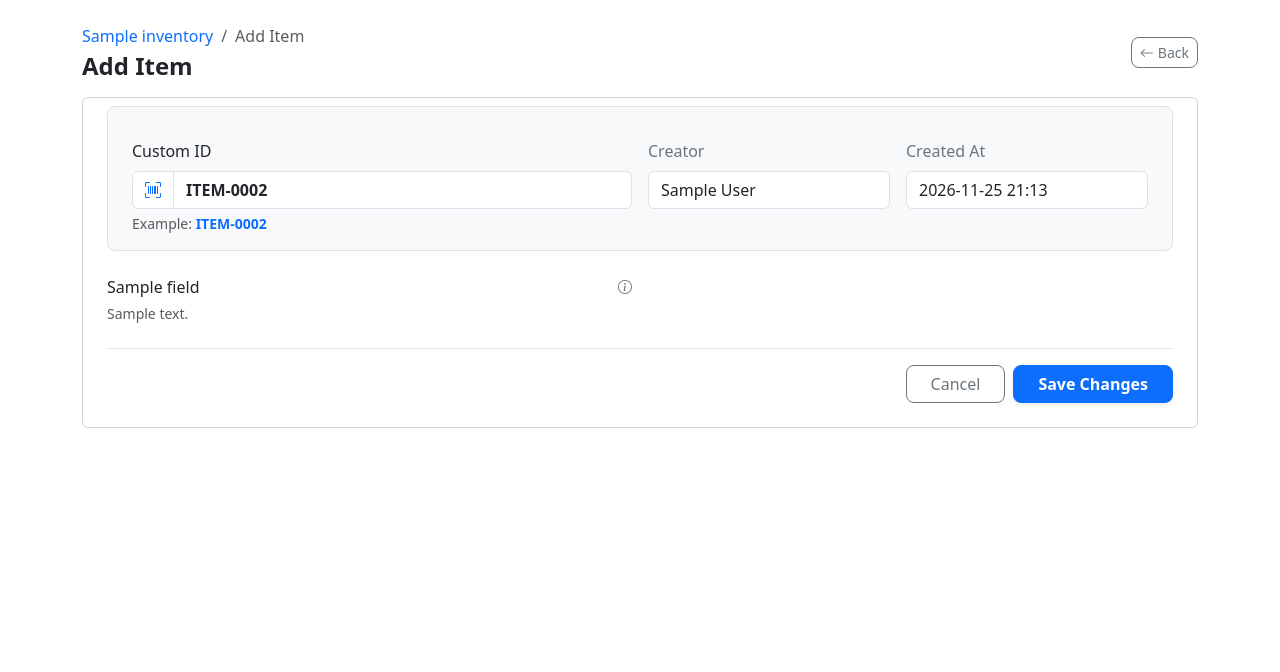
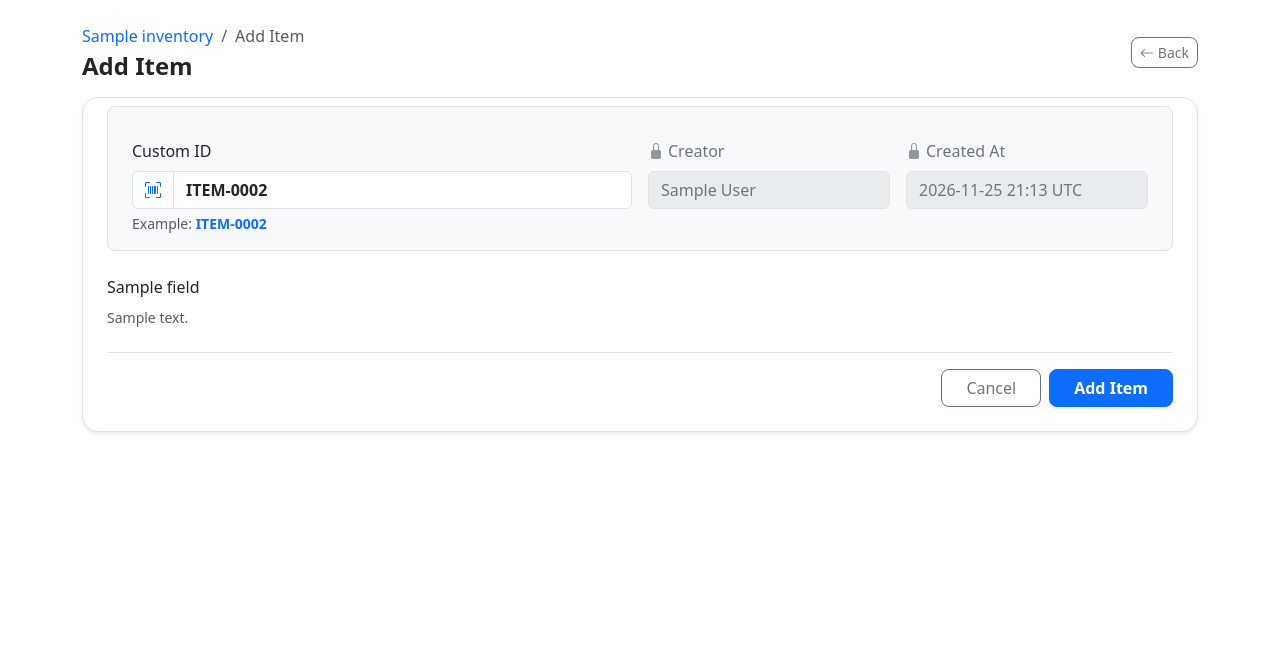
Before and after one commit to robiultechie-dotcom/inventory_hub, a Rails app: page /inventories/1/items/new in a window 1280 px wide. Shown: the part 56-728 px from the top of the page. Run offline with Rails 7, Linux system fonts and the light colour scheme; a user stored in the database is signed in; tables that the repository leaves empty hold one stand-in row (values such as "Sample post"); parts of the project's set-up code (start-up, migrations or seed data) failed here and were passed over; some libraries are stand-ins or nearby versions.

Commit message:
Refine item form UX with contextual submit label, read-only styling, and balanced grid

```diff
--- a/app/views/items/_form.html.erb
+++ b/app/views/items/_form.html.erb
@@ -1,6 +1,15 @@
-<% id_example = CustomIdGenerator.new(@inventory).generate(preview: true) %>
+<%
+  id_example = CustomIdGenerator.new(@inventory).generate(preview: true)
+  short_fields_count = @custom_fields.count { |f| !%w[text link].include?(f.field_type) }
+  short_col_class = case short_fields_count
+                    when 1 then "col-12"
+                    when 2, 4 then "col-md-6"
+                    else "col-md-6 col-lg-4"
+                    end
+  submit_label = @item.new_record? ? t('inventory.add_item') : t('common.save')
+%>
 
-<div class="card p-4">
+<div class="card border shadow-sm rounded-4 p-4">
   <%= form_with model: [ @inventory, @item ], local: true do |f| %>
     <%= f.hidden_field :lock_version %>
 
@@ -40,7 +49,7 @@
         <div class="input-group">
           <span class="input-group-text bg-body font-mono text-primary"><i class="bi bi-upc-scan"></i></span>
           <%= f.text_field :custom_id,
-                class: "form-control modern-input font-mono fw-semibold",
+                class: "form-control modern-input font-mono fw-semibold bg-body",
                 required: true,
                 placeholder: id_example %>
         </div>
@@ -50,18 +59,24 @@
       </div>
 
       <div class="col-md-3">
-        <label class="form-label modern-label text-secondary"><%= t('home.col_creator') %></label>
+        <label class="form-label modern-label text-secondary">
+          <i class="bi bi-lock-fill me-1 opacity-75"></i><%= t('home.col_creator') %>
+        </label>
         <input type="text"
-               class="form-control modern-input bg-body"
+               class="form-control modern-input bg-body-secondary text-secondary"
                value="<%= (@item.created_by || current_user)&.name %>"
+               readonly
                disabled>
       </div>
 
       <div class="col-md-3">
-        <label class="form-label modern-label text-secondary"><%= t('common.created_at') %></label>
+        <label class="form-label modern-label text-secondary">
+          <i class="bi bi-lock-fill me-1 opacity-75"></i><%= t('common.created_at') %>
+        </label>
         <input type="text"
-               class="form-control modern-input font-mono bg-body"
-               value="<%= (@item.created_at || Time.current).strftime('%Y-%m-%d %H:%M') %>"
+               class="form-control modern-input font-mono bg-body-secondary text-secondary"
+               value="<%= (@item.created_at || Time.current).utc.strftime('%Y-%m-%d %H:%M UTC') %>"
+               readonly
                disabled>
       </div>
     </div>
@@ -71,15 +86,8 @@
         <% val = @item.value_for(field) %>
         <% input_id = "item_field_#{field.id}" %>
         <% input_name = "field_values[#{field.id}]" %>
-        <div class="<%= field.field_type == 'text' || field.link? ? 'col-12' : 'col-md-6' %>">
-          <div class="d-flex align-items-center justify-content-between gap-2 mb-1">
-            <label for="<%= input_id %>" class="form-label modern-label mb-0"><%= field.name %></label>
-            <% if field.description.present? %>
-              <span class="text-secondary small flex-shrink-0" data-bs-toggle="tooltip" title="<%= field.description %>">
-                <i class="bi bi-info-circle"></i>
-              </span>
-            <% end %>
-          </div>
+        <div class="<%= field.field_type == 'text' || field.link? ? 'col-12' : short_col_class %>">
+          <label for="<%= input_id %>" class="form-label modern-label mb-1"><%= field.name %></label>
 
           <% case field.field_type %>
           <% when "string" %>
@@ -118,23 +126,50 @@
                    placeholder="https://...">
 
             <% if val.present? %>
-              <% url_str = val.to_s %>
+              <%
+                url_str = val.to_s.strip
+                parsed_uri = begin
+                  URI.parse(url_str)
+                rescue URI::InvalidURIError
+                  nil
+                end
+                host_label = parsed_uri&.host.presence || url_str
+                raw_name = parsed_uri&.path.present? && parsed_uri.path != "/" ? File.basename(parsed_uri.path) : host_label
+                file_label = CGI.unescape(raw_name.to_s).presence || host_label
+                is_image = url_str.match?(/\.(jpg|jpeg|png|gif|webp)(\?.*)?\z/i) ||
+                           url_str.include?("images.unsplash.com") ||
+                           url_str.include?("res.cloudinary.com") ||
+                           url_str.include?("iili.io")
+                is_pdf = url_str.match?(/\.pdf(\?.*)?\z/i)
+                icon_class = if is_pdf
+                               "bi-file-earmark-pdf-fill text-danger"
+                             elsif is_image
+                               "bi-image-fill text-info"
+                             else
+                               "bi-link-45deg text-primary"
+                             end
+              %>
               <div class="mt-2 p-2.5 rounded-3 border bg-body-tertiary">
-                <div class="d-flex align-items-center justify-content-between gap-2 mb-1.5">
-                  <span class="small text-secondary fw-medium"><i class="bi bi-eye me-1"></i><%= t('items.document_preview', default: 'Preview') %></span>
-                  <%= link_to url_str, target: "_blank", rel: "noopener noreferrer", class: "btn btn-sm btn-outline-primary rounded-3 py-0 px-2 font-mono" do %>
-                    <i class="bi bi-box-arrow-up-right me-1"></i><%= t('common.open') %>
+                <div class="d-flex flex-wrap align-items-center justify-content-between gap-2">
+                  <div class="d-flex align-items-center gap-2 overflow-hidden" style="min-width: 0;">
+                    <i class="bi <%= icon_class %> fs-5 flex-shrink-0"></i>
+                    <div class="overflow-hidden">
+                      <div class="fw-semibold text-body small text-truncate"><%= file_label %></div>
+                      <div class="text-secondary font-mono text-truncate" style="font-size: 0.72rem;"><%= host_label %></div>
+                    </div>
+                  </div>
+                  <%= link_to url_str, target: "_blank", rel: "noopener noreferrer", class: "btn btn-sm btn-outline-primary rounded-3 px-2.5 fw-semibold flex-shrink-0" do %>
+                    <span><%= t('common.open') %></span>
+                    <i class="bi bi-box-arrow-up-right ms-1"></i>
                   <% end %>
                 </div>
-                <% if url_str.match?(/\.(jpg|jpeg|png|gif|webp)(\?.*)?$/i) || url_str.include?("images.unsplash.com") || url_str.include?("res.cloudinary.com") || url_str.include?("iili.io") %>
-                  <img src="<%= url_str %>"
-                       alt="<%= field.name %>"
-                       class="rounded-3 border shadow-sm object-fit-cover"
-                       style="max-height: 200px; max-width: 100%;"
-                       onerror="this.closest('div').classList.add('d-none');">
-                <% elsif url_str.match?(/\.pdf(\?.*)?$/i) %>
-                  <div class="ratio ratio-16x9 rounded-3 overflow-hidden border" style="max-height: 260px;">
-                    <iframe src="<%= url_str %>" title="<%= field.name %>" loading="lazy"></iframe>
+                <% if is_image %>
+                  <div class="mt-2 pt-2 border-top text-center">
+                    <img src="<%= url_str %>"
+                         alt="<%= field.name %>"
+                         class="rounded-2 object-fit-contain"
+                         style="max-height: 180px; max-width: 100%;"
+                         onerror="this.closest('div').classList.add('d-none');">
                   </div>
                 <% end %>
               </div>
@@ -179,7 +214,7 @@
 
     <div class="d-flex justify-content-end gap-2 mt-4 pt-3 border-top">
       <%= link_to t('common.cancel'), inventory_path(@inventory, tab: "items"), class: "btn btn-outline-secondary rounded-3 px-4" %>
-      <%= f.submit t('common.save'), class: "btn btn-primary fw-semibold rounded-3 px-4 shadow-sm" %>
+      <%= f.submit submit_label, class: "btn btn-primary fw-semibold rounded-3 px-4 shadow-sm" %>
     </div>
   <% end %>
 </div>
```
